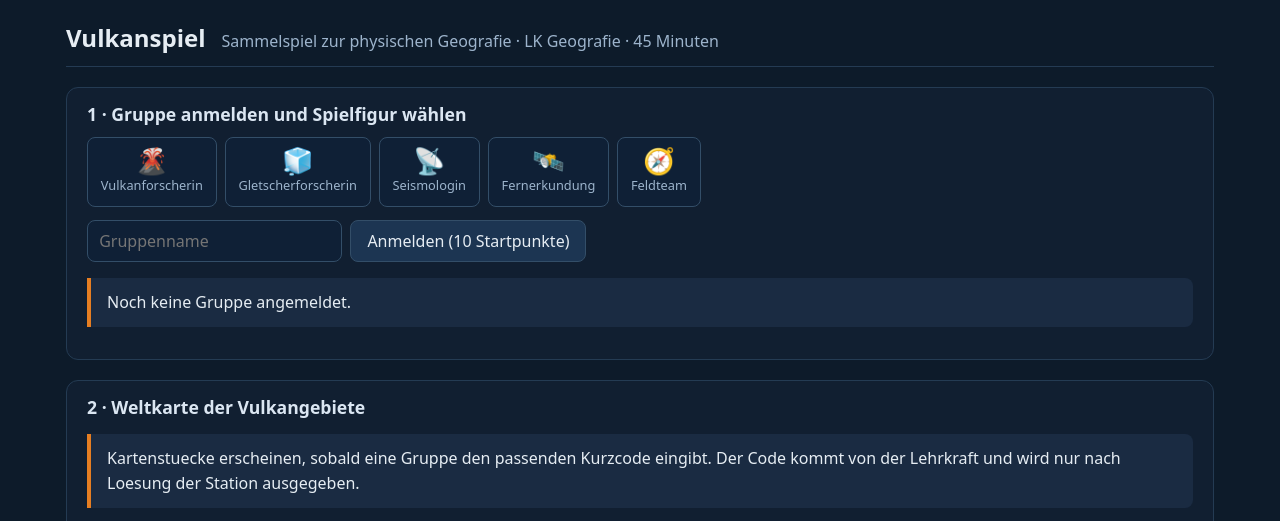
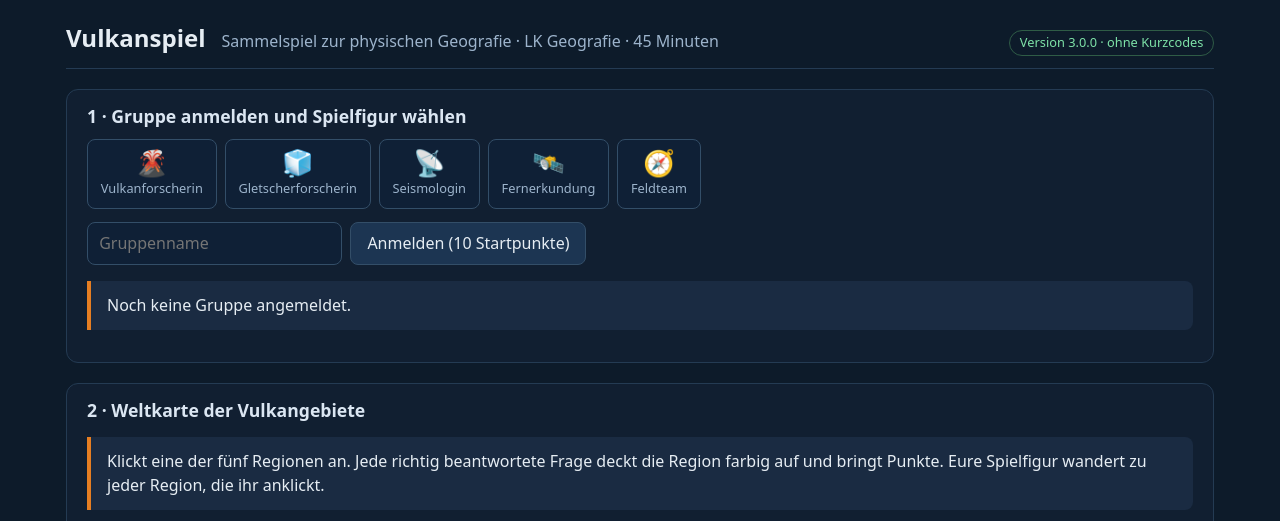
Before and after one commit to DocBiber/Vulkanspiel, a plain HTML site: page index.html in a window 1280 px wide. Shown: the top 521 px of the page. Drawn offline with Linux system fonts and the light colour scheme.

Commit message:
Karte: LIP und RISIKO waren ueberlagert, Kurzcode-Text entfernt
Die Regionen LIP und RISIKO lagen auf der Karte uebereinander, sodass nur vier
Felder zu erkennen waren. RISIKO wurde nach links verschoben, beide Felder sind
jetzt klar getrennt.

Der Hinweistext unter der Karte war noch aus Version 2 und erwaehnte Kurzcodes,
die es in Version 3 nicht mehr gibt. Er beschreibt jetzt den Kartenablauf.

Neu: Versionsanzeige oben rechts ('Version 3.0.0 - ohne Kurzcodes'), damit
erkennbar ist, ob der Browser die aktuelle Datei geladen hat.

```diff
--- a/assets/inhalte.js
+++ b/assets/inhalte.js
@@ -221,7 +221,7 @@ window.VULKAN_STATIONEN = {
       "name": "Nyiragongo und Goma",
       "svg_id": "piece-risiko",
       "farbe": "#2c3e50",
-      "figur": { "x": 660, "y": 300 },
+      "figur": { "x": 572, "y": 318 },
       "fragen": [
         {
           "id": "ris-1",
--- a/assets/oberflaeche.js
+++ b/assets/oberflaeche.js
@@ -363,6 +363,13 @@
   }
 
   function init() {
+    // Versionsanzeige: Damit ist sofort erkennbar, ob der Browser die aktuelle
+    // Datei geladen hat. In Version 3 gibt es keine Kurzcodes mehr.
+    var anzeige = $('versionsanzeige');
+    if (anzeige) {
+      anzeige.textContent = 'Version ' + V.inhaltVersion + ' · ohne Kurzcodes';
+    }
+
     zeichneFigurwahl();
     $('gruppenAnmeldenBtn').addEventListener('click', meldeGruppeAn);
     $('gruppenName').addEventListener('keydown', function (ev) {
--- a/index.html
+++ b/index.html
@@ -11,6 +11,8 @@
           border-bottom: 1px solid #243b53; padding-bottom: .75rem; margin-bottom: 1.25rem; }
   .kopf h1 { margin: 0; font-size: 1.5rem; }
   .kopf .untertitel { color: #9db4cc; }
+  .kopf .version { margin-left: auto; font-size: .8rem; color: #7ee2a8;
+                   border: 1px solid #2f5c46; border-radius: 999px; padding: .15rem .6rem; }
   .bereich { background: #111f31; border: 1px solid #243b53; border-radius: 12px;
              padding: 1rem 1.25rem; margin-bottom: 1.25rem; }
   .bereich > h2 { font-size: 1.1rem; color: #dbe6f2; margin-bottom: .75rem; }
@@ -79,6 +81,7 @@
   <header class="kopf">
     <h1>Vulkanspiel</h1>
     <span class="untertitel">Sammelspiel zur physischen Geografie · LK Geografie · 45 Minuten</span>
+    <span class="version" id="versionsanzeige"></span>
   </header>
 
   <section class="bereich" aria-labelledby="anmeldungTitel">
@@ -94,8 +97,9 @@
 
   <section class="bereich" aria-labelledby="kartenTitel">
     <h2 id="kartenTitel">2 · Weltkarte der Vulkangebiete</h2>
-    <p class="hinweis">Kartenstuecke erscheinen, sobald eine Gruppe den passenden Kurzcode
-      eingibt. Der Code kommt von der Lehrkraft und wird nur nach Loesung der Station ausgegeben.</p>
+    <p class="hinweis">Klickt eine der fünf Regionen an. Jede richtig beantwortete Frage deckt
+      die Region farbig auf und bringt Punkte. Eure Spielfigur wandert zu jeder Region, die
+      ihr anklickt.</p>
     <div id="karte">
       <svg xmlns="http://www.w3.org/2000/svg" viewBox="0 0 1000 520" role="img"
            aria-label="Weltkarte der Vulkangebiete"
@@ -160,9 +164,10 @@
           <text x="668" y="330" class="regionslabel">LIP</text>
         </g>
 
+        <!-- Risiko liegt in Ostafrika, links neben dem Indien-Feld (LIP) -->
         <g id="piece-risiko" class="region" data-region="risiko" data-farbe="#2c3e50">
-          <path d="M640,300 L660,285 L675,310 L660,330 L640,320 Z" class="risiko-koerper"/>
-          <text x="640" y="352" class="regionslabel">RISIKO</text>
+          <path d="M555,310 L575,295 L590,320 L575,340 L555,330 Z" class="risiko-koerper"/>
+          <text x="568" y="362" class="regionslabel">RISIKO</text>
         </g>
 
         <!-- Spielfigur: wird per Klick auf eine Region dorthin gesetzt -->
```
